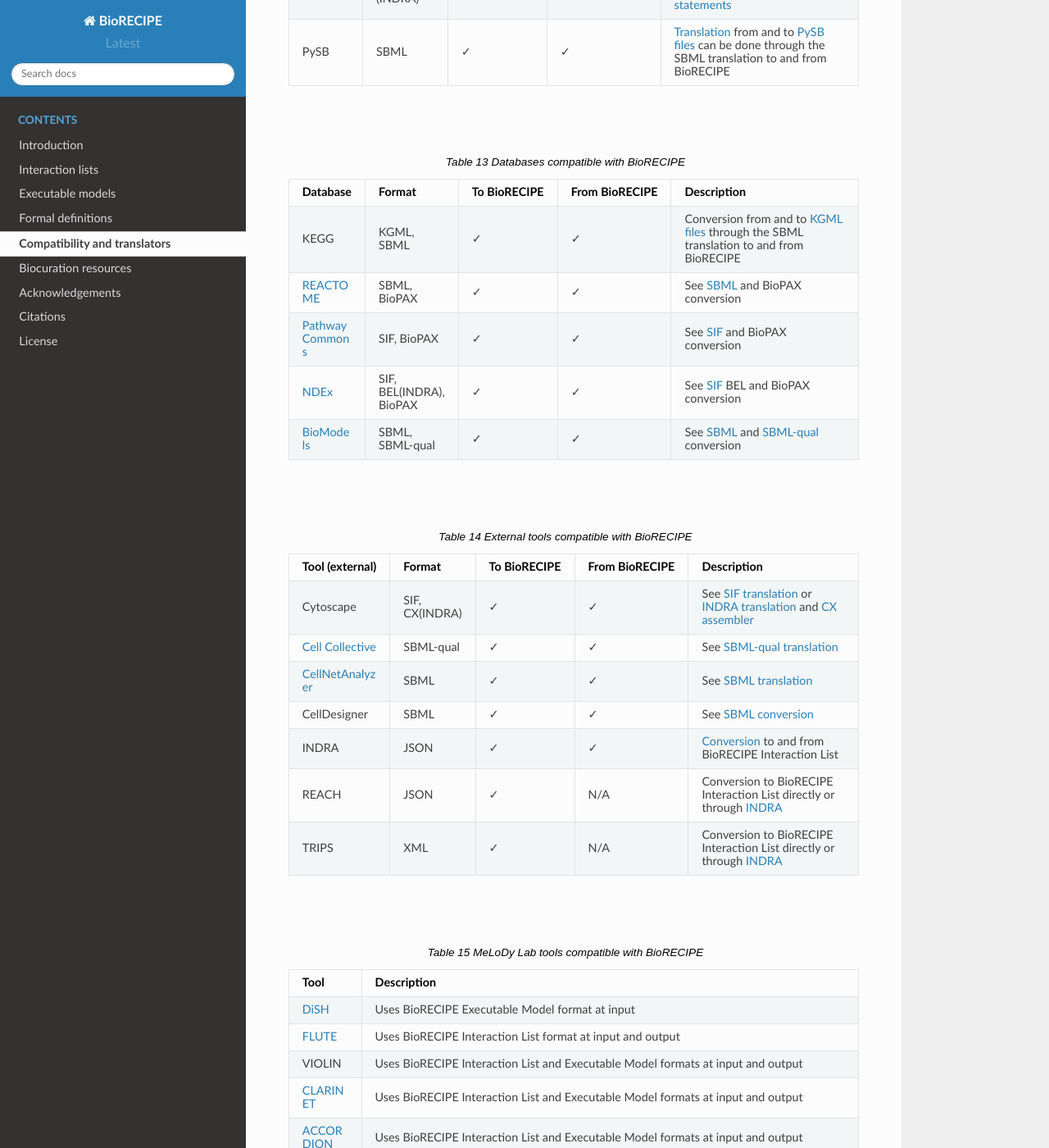
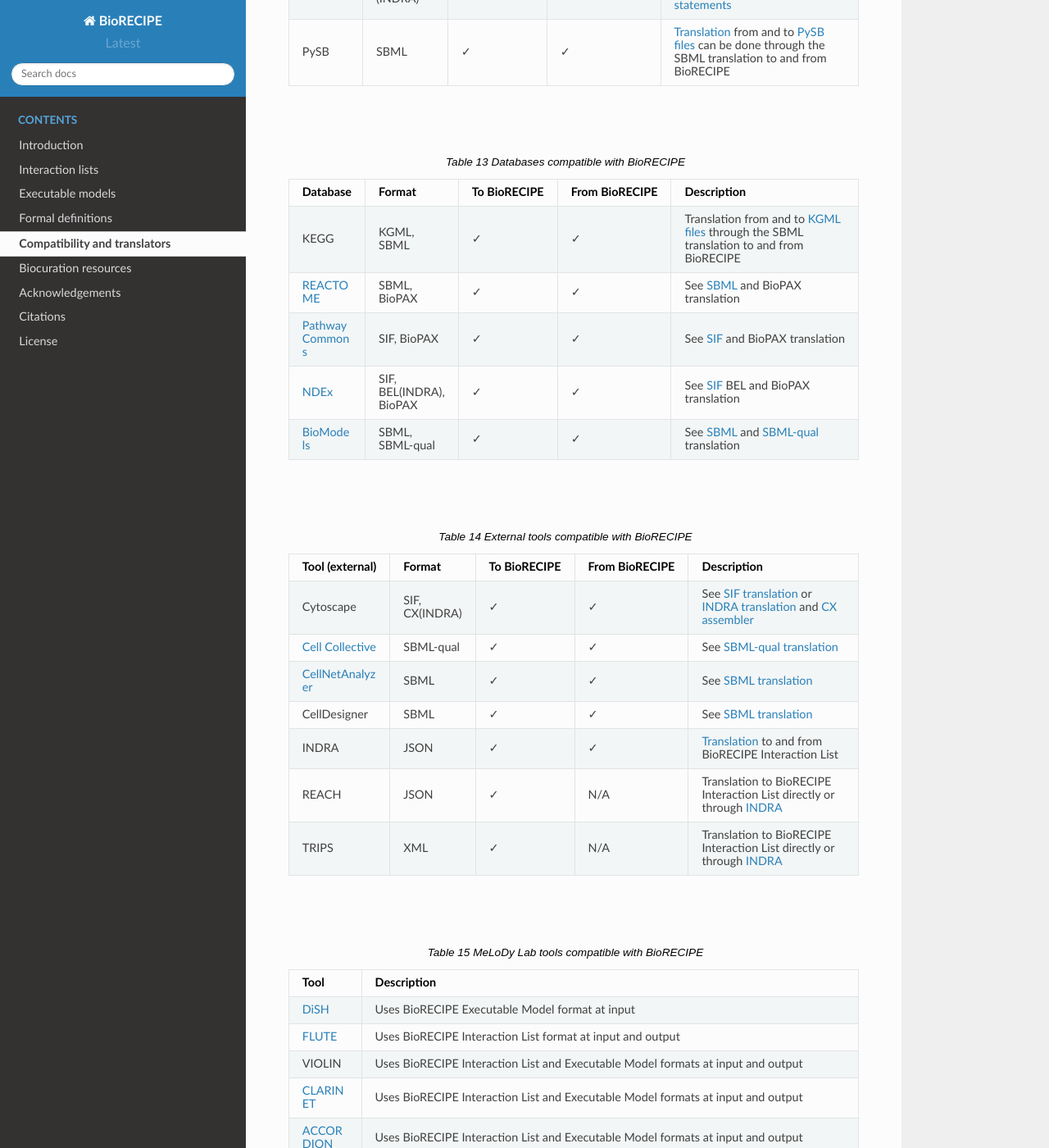
Before and after one commit to pitt-miskov-zivanov-lab/BioRECIPE, a Sphinx documentation site: the page built from docs/compatibility.rst, in a window 1280 px wide and 1400 px high, scrolled down 697 px. Shown: the whole window at 82% size. Built offline with Sphinx 7.4.7 and the Read the Docs theme 2.0.0, drawn with Linux system fonts in a browser that asks for light colours; some of the changed text lies outside the part shown.

Commit message:
Update compatibility.rst

```diff
--- a/docs/compatibility.rst
+++ b/docs/compatibility.rst
@@ -13,8 +13,8 @@ The BioRECIPE format is compatible with a range of representation formats, datab
     SBML, RDF/XML, ✓, ✓, `Translation <https://github.com/pitt-miskov-zivanov-lab/BioRECIPE/tree/main/translators/sbml>`_ to BioRECIPE Executable Model and from BioRECIPE Interaction List
     SBML-qual, RDF/XML, ✓, ✓, `Translation <https://github.com/pitt-miskov-zivanov-lab/BioRECIPE/tree/main/translators/sbmlqual>`_ to and from BioRECIPE Executable Model
     SIF, TXT, ✓, ✓, `Translation <https://github.com/pitt-miskov-zivanov-lab/BioRECIPE/tree/main/translators/SIF>`_ to and from BioRECIPE Interaction List and from BioRECIPE Executable Model
-    BioPAX, "RDF/OWL, SBML", ✓, ✓, `Conversion <https://github.com/pitt-miskov-zivanov-lab/BioRECIPE/tree/main/translators/sbml>`_ from and to BioPAX files can be done through SBML translation to and from BioRECIPE
-    BEL, TXT (INDRA), ✓, ✓, Conversion from and to `BEL statements <https://github.com/pybel/pybel>`_ through `INDRA statements <https://indra.readthedocs.io/en/latest/modules/sources/bel/index.html>`_
+    BioPAX, "RDF/OWL, SBML", ✓, ✓, `Translation <https://github.com/pitt-miskov-zivanov-lab/BioRECIPE/tree/main/translators/sbml>`_ from and to BioPAX files can be done through SBML translation to and from BioRECIPE
+    BEL, TXT (INDRA), ✓, ✓, Translation from and to `BEL statements <https://github.com/pybel/pybel>`_ through `INDRA statements <https://indra.readthedocs.io/en/latest/modules/sources/bel/index.html>`_
     PySB, SBML, ✓, ✓, `Translation <https://github.com/pitt-miskov-zivanov-lab/BioRECIPE/tree/main/translators/sbml>`_ from and to `PySB files <https://pysb.readthedocs.io/en/stable/modules/export/sbml.html>`_ can be done through the SBML translation to and from BioRECIPE
 
 
@@ -24,11 +24,11 @@ The BioRECIPE format is compatible with a range of representation formats, datab
     :header: Database, Format, To BioRECIPE, From BioRECIPE, Description
     :widths: 8, 8, 9, 9, 66
 
-    KEGG, "KGML, SBML", ✓, ✓, Conversion from and to `KGML files <https://github.com/draeger-lab/KEGGtranslator>`_ through the SBML translation to and from BioRECIPE
-    `REACTOME <https://reactome.org/>`_, "SBML, BioPAX", ✓, ✓, See `SBML <https://github.com/pitt-miskov-zivanov-lab/BioRECIPE/tree/main/translators/sbml>`_ and BioPAX conversion
-    `Pathway Commons <https://www.pathwaycommons.org/pc2/formats>`_, "SIF, BioPAX", ✓, ✓, See `SIF <https://github.com/pitt-miskov-zivanov-lab/BioRECIPE/tree/main/translators/SIF>`_ and BioPAX conversion
-    `NDEx <https://home.ndexbio.org/network-formats/>`__, "SIF, BEL(INDRA), BioPAX", ✓, ✓, See `SIF <https://github.com/pitt-miskov-zivanov-lab/BioRECIPE/tree/main/translators/SIF>`_ BEL and BioPAX conversion
-    `BioModels <https://www.ebi.ac.uk/biomodels/>`__, "SBML, SBML-qual", ✓, ✓, See `SBML <https://github.com/pitt-miskov-zivanov-lab/BioRECIPE/tree/main/translators/sbml>`_ and `SBML-qual <https://github.com/pitt-miskov-zivanov-lab/BioRECIPE/tree/main/translators/sbmlqual>`_ conversion
+    KEGG, "KGML, SBML", ✓, ✓, Translation from and to `KGML files <https://github.com/draeger-lab/KEGGtranslator>`_ through the SBML translation to and from BioRECIPE
+    `REACTOME <https://reactome.org/>`_, "SBML, BioPAX", ✓, ✓, See `SBML <https://github.com/pitt-miskov-zivanov-lab/BioRECIPE/tree/main/translators/sbml>`_ and BioPAX translation
+    `Pathway Commons <https://www.pathwaycommons.org/pc2/formats>`_, "SIF, BioPAX", ✓, ✓, See `SIF <https://github.com/pitt-miskov-zivanov-lab/BioRECIPE/tree/main/translators/SIF>`_ and BioPAX translation
+    `NDEx <https://home.ndexbio.org/network-formats/>`__, "SIF, BEL(INDRA), BioPAX", ✓, ✓, See `SIF <https://github.com/pitt-miskov-zivanov-lab/BioRECIPE/tree/main/translators/SIF>`_ BEL and BioPAX translation
+    `BioModels <https://www.ebi.ac.uk/biomodels/>`__, "SBML, SBML-qual", ✓, ✓, See `SBML <https://github.com/pitt-miskov-zivanov-lab/BioRECIPE/tree/main/translators/sbml>`_ and `SBML-qual <https://github.com/pitt-miskov-zivanov-lab/BioRECIPE/tree/main/translators/sbmlqual>`_ translation
 
 
 |
@@ -41,10 +41,10 @@ The BioRECIPE format is compatible with a range of representation formats, datab
     Cytoscape, "SIF, CX(INDRA)", ✓, ✓, See `SIF translation <https://github.com/pitt-miskov-zivanov-lab/BioRECIPE/tree/main/translators/SIF>`_ or `INDRA translation  <https://github.com/pitt-miskov-zivanov-lab/BioRECIPE/tree/main/translators/indra>`_ and `CX assembler  <https://indra.readthedocs.io/en/latest/modules/assemblers/cx_assembler.html>`_
     `Cell Collective <https://cellcollective.org/#>`_, SBML-qual, ✓, ✓, See `SBML-qual translation <https://github.com/pitt-miskov-zivanov-lab/BioRECIPE/tree/main/translators/sbmlqual>`_
     `CellNetAnalyzer <https://www2.mpi-magdeburg.mpg.de/projects/cna/manual_cellnetanalyzer.pdf>`_, SBML, ✓, ✓, See `SBML translation <https://github.com/pitt-miskov-zivanov-lab/BioRECIPE/tree/main/translators/sbml>`_
-    CellDesigner, SBML, ✓, ✓, See `SBML conversion <https://github.com/pitt-miskov-zivanov-lab/BioRECIPE/tree/main/translators/sbml>`_
-    INDRA, JSON, ✓, ✓, `Conversion <https://github.com/pitt-miskov-zivanov-lab/BioRECIPE/tree/main/translators/indra>`_ to and from BioRECIPE Interaction List
-    REACH, JSON, ✓, N/A, Conversion to BioRECIPE Interaction List directly or through `INDRA <https://github.com/pitt-miskov-zivanov-lab/BioRECIPE/tree/main/translators/indra>`_
-    TRIPS, XML, ✓, N/A, Conversion to BioRECIPE Interaction List directly or through `INDRA <https://github.com/pitt-miskov-zivanov-lab/BioRECIPE/tree/main/translators/indra>`_
+    CellDesigner, SBML, ✓, ✓, See `SBML translation <https://github.com/pitt-miskov-zivanov-lab/BioRECIPE/tree/main/translators/sbml>`_
+    INDRA, JSON, ✓, ✓, `Translation <https://github.com/pitt-miskov-zivanov-lab/BioRECIPE/tree/main/translators/indra>`_ to and from BioRECIPE Interaction List
+    REACH, JSON, ✓, N/A, Translation to BioRECIPE Interaction List directly or through `INDRA <https://github.com/pitt-miskov-zivanov-lab/BioRECIPE/tree/main/translators/indra>`_
+    TRIPS, XML, ✓, N/A, Translation to BioRECIPE Interaction List directly or through `INDRA <https://github.com/pitt-miskov-zivanov-lab/BioRECIPE/tree/main/translators/indra>`_
 
 |
 
```
